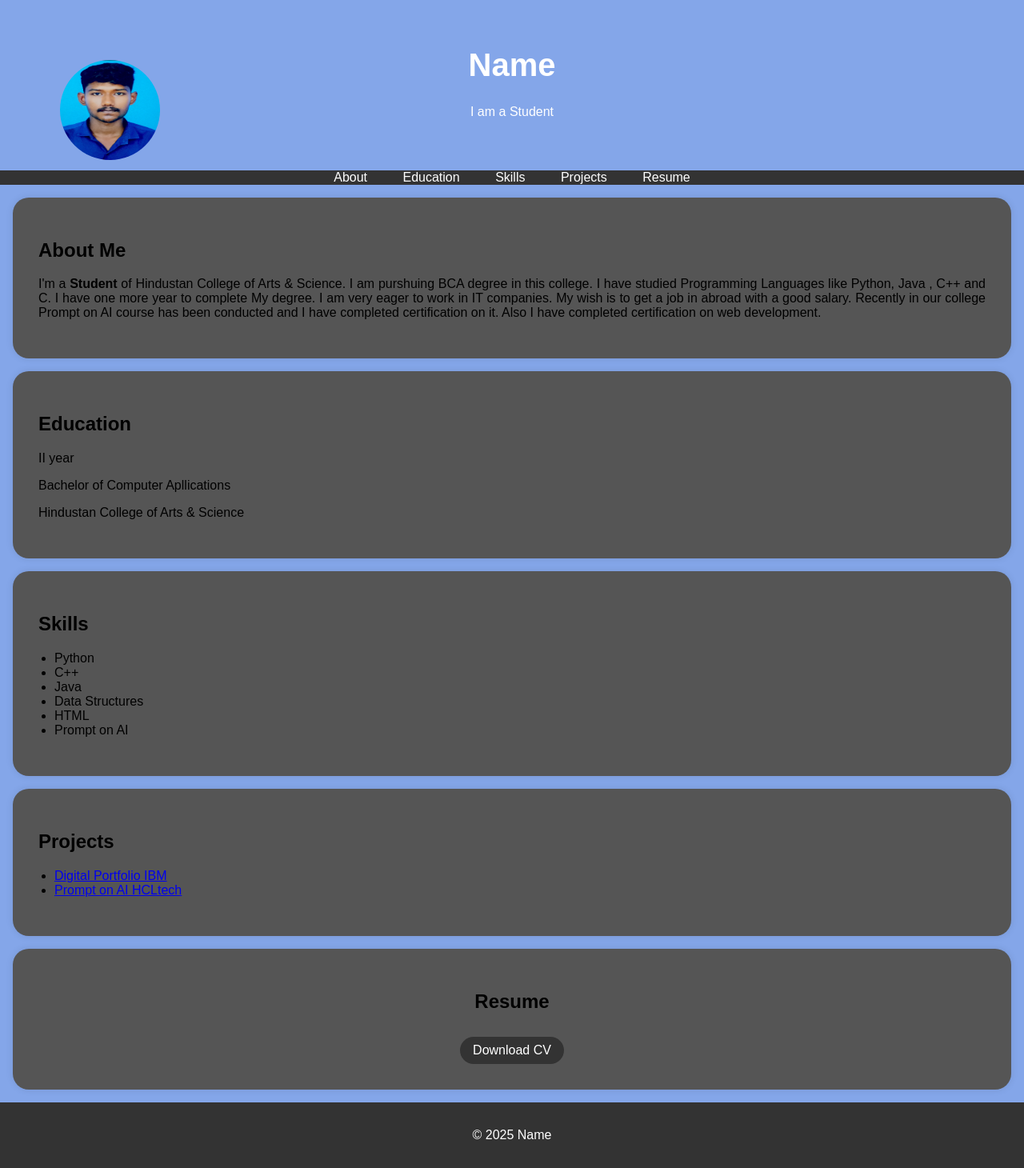
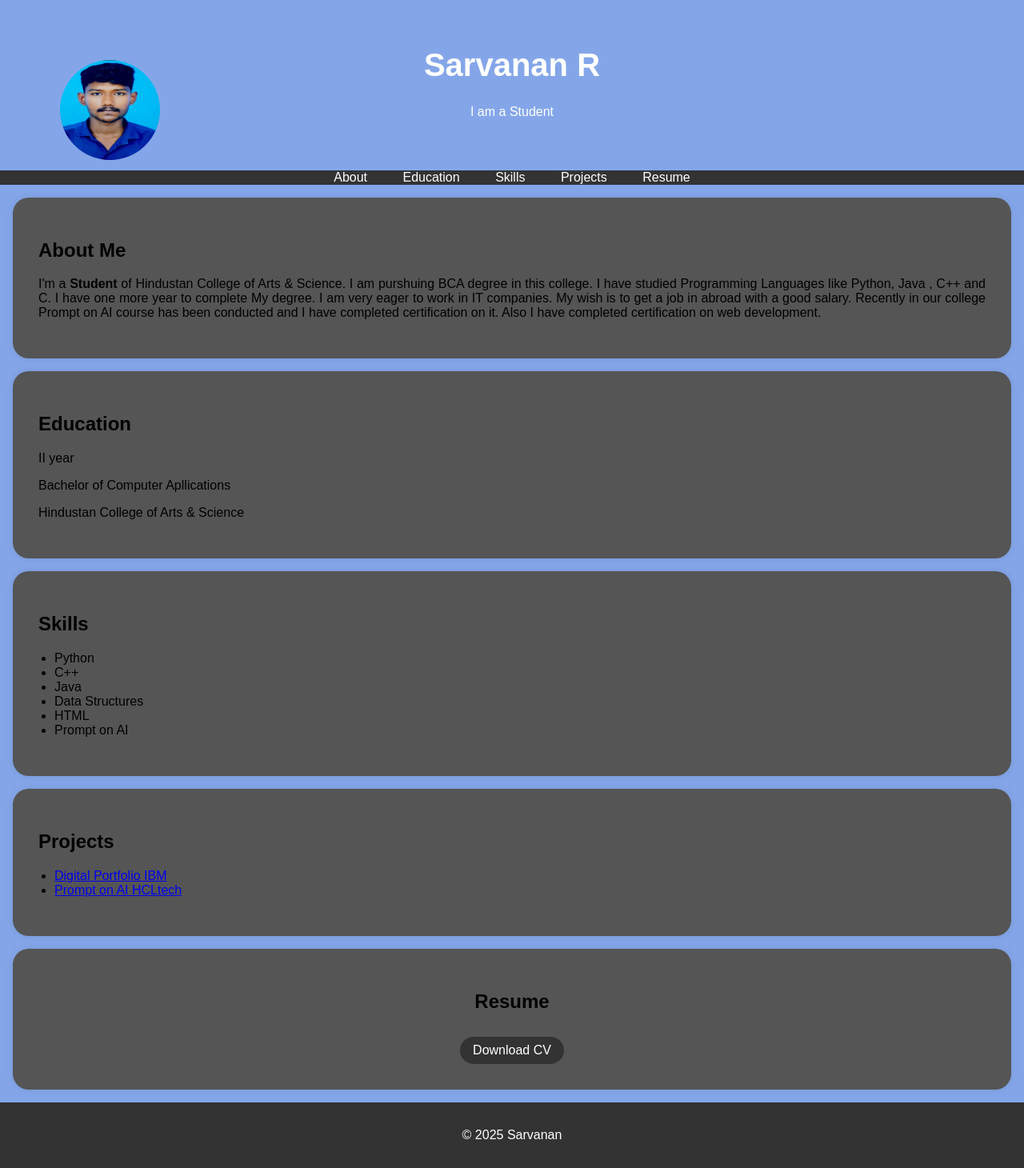
Before and after one commit to saravanan142005/digital-portfolio, a plain HTML site: page index.html in a window 1280 px wide. Shown: the whole page at 80% size. Drawn offline with Linux system fonts and the light colour scheme.

Commit message:
index.html

```diff
--- a/index.html
+++ b/index.html
@@ -93,8 +93,8 @@
 <body>
     <header>
         <div class="header-content">
-            <img src="image.jpg" alt="Your Profile Picture" class="profile-picture">
-            <h1>Name</h1>
+            <img src="Image.jpg" alt="Your Profile Picture" class="profile-picture">
+            <h1>Sarvanan R</h1>
             <p>I am a Student</p>
         </div>
     </header>
@@ -169,7 +169,7 @@
     </section>
 
     <footer>
-        <p>&copy; 2025 Name</p>
+        <p>&copy; 2025 Sarvanan</p>
     </footer>
 
     <script>
```
